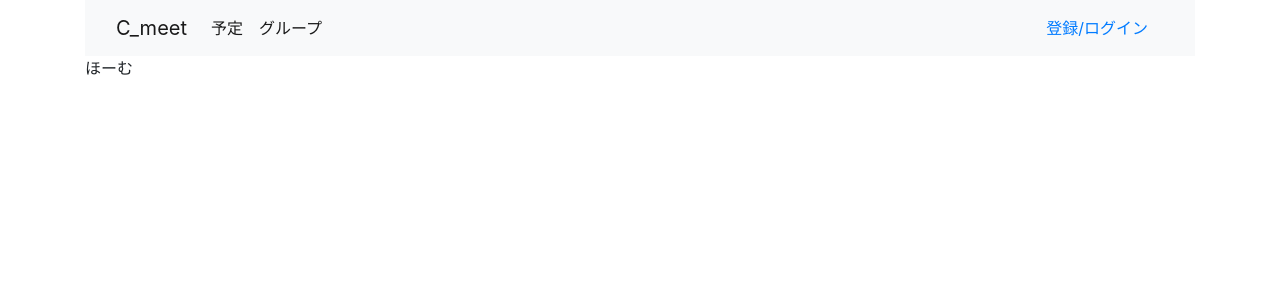
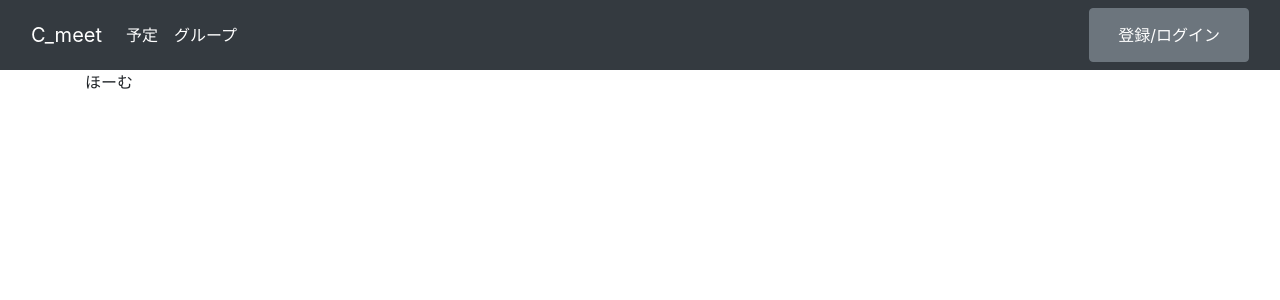
Before and after one commit to ecto0310/gpbl_2022_summer, a Flask app: page / in a window 1280 px wide. Shown: the top 300 px of the page. Run offline with Flask 2, Linux system fonts and the light colour scheme; some libraries are stand-ins or nearby versions.

Commit message:
ヘッダーの微調整

```diff
--- a/src/c_meet/templates/layout.html
+++ b/src/c_meet/templates/layout.html
@@ -1,36 +1,44 @@
 <!doctype html>
-<haed>
 <title>C_meet</title>
-    <link rel="stylesheet" href="https://stackpath.bootstrapcdn.com/bootstrap/4.2.1/css/bootstrap.min.css" integrity="sha384-GJzZqFGwb1QTTN6wy59ffF1BuGJpLSa9DkKMp0DgiMDm4iYMj70gZWKYbI706tWS" crossorigin="anonymous">
-    <script src="https://code.jquery.com/jquery-3.3.1.slim.min.js" integrity="sha384-q8i/X+965DzO0rT7abK41JStQIAqVgRVzpbzo5smXKp4YfRvH+8abtTE1Pi6jizo" crossorigin="anonymous"></script>
-<script src="https://cdnjs.cloudflare.com/ajax/libs/popper.js/1.14.6/umd/popper.min.js" integrity="sha384-wHAiFfRlMFy6i5SRaxvfOCifBUQy1xHdJ/yoi7FRNXMRBu5WHdZYu1hA6ZOblgut" crossorigin="anonymous"></script>
-<script src="https://stackpath.bootstrapcdn.com/bootstrap/4.2.1/js/bootstrap.min.js" integrity="sha384-B0UglyR+jN6CkvvICOB2joaf5I4l3gm9GU6Hc1og6Ls7i6U/mkkaduKaBhlAXv9k" crossorigin="anonymous"></script>
-</haed>
+<link rel="stylesheet" href="https://stackpath.bootstrapcdn.com/bootstrap/4.2.1/css/bootstrap.min.css"
+    integrity="sha384-GJzZqFGwb1QTTN6wy59ffF1BuGJpLSa9DkKMp0DgiMDm4iYMj70gZWKYbI706tWS" crossorigin="anonymous">
+<script src="https://code.jquery.com/jquery-3.3.1.slim.min.js"
+    integrity="sha384-q8i/X+965DzO0rT7abK41JStQIAqVgRVzpbzo5smXKp4YfRvH+8abtTE1Pi6jizo"
+    crossorigin="anonymous"></script>
+<script src="https://cdnjs.cloudflare.com/ajax/libs/popper.js/1.14.6/umd/popper.min.js"
+    integrity="sha384-wHAiFfRlMFy6i5SRaxvfOCifBUQy1xHdJ/yoi7FRNXMRBu5WHdZYu1hA6ZOblgut"
+    crossorigin="anonymous"></script>
+<script src="https://stackpath.bootstrapcdn.com/bootstrap/4.2.1/js/bootstrap.min.js"
+    integrity="sha384-B0UglyR+jN6CkvvICOB2joaf5I4l3gm9GU6Hc1og6Ls7i6U/mkkaduKaBhlAXv9k"
+    crossorigin="anonymous"></script>
 
-<body>
-    <div class="container">
-        <nav class="navbar navbar-expand-lg navbar-light bg-light">
-            <div class="container-fluid">
-                <a class="navbar-brand" href="#">C_meet</a>
+<div class="container-">
+    <nav class="navbar navbar-expand-lg navbar-light bg-dark ">
+        <div class="container-fluid ">
+            <a class="navbar-brand text-white   " href="#">C_meet</a>
             <div class="collapse navbar-collapse" id="navbarSupportedContent">
                 <ul class="navbar-nav me-auto mb-2 mb-lg-0">
                     <li class="nav-item">
-                            <a class="nav-link active" aria-current="page" href="{{url_for('home.index')}} "title="予定を作成します">予定</a>
+                        <a class="nav-link active text-white" aria-current="page" href="{{url_for('home.index')}} "
+                            title="予定を作成します">予定</a>
                     </li>
                     <li class="nav-item">
-                            <a class="nav-link active" href="{{url_for('home.index')}}" title="グループに行きます">グループ</a>
+                        <a class="nav-link active text-white" href="{{url_for('home.index')}}" title="グループに行きます">グループ</a>
                     </li>
 
                 </ul>
-                    <buttonn type="none" class="ml-auto">
-                        <a class="nav-link active" aria-current="page" href="{{url_for('auth.login')}}" title="googleアカウントを使ってログインします">登録/ログイン</a>
+                <buttonn type="none" class="ml-auto btn btn-secondary ">
+                    <a class="nav-link active text-white" aria-current="page" href="{{url_for('auth.login')}}"
+                        title="googleアカウントを使ってログインします">登録/ログイン</a>
                     </button>
             </div>
         </div>
     </nav>
-
+    <div class="container">
         <div class="blog-body">
             {% block body %}{% endblock %}
         </div>
+
     </div>
-</body>
+
+</div>
```
Lines whose indentation alone changed are shown as unchanged.
